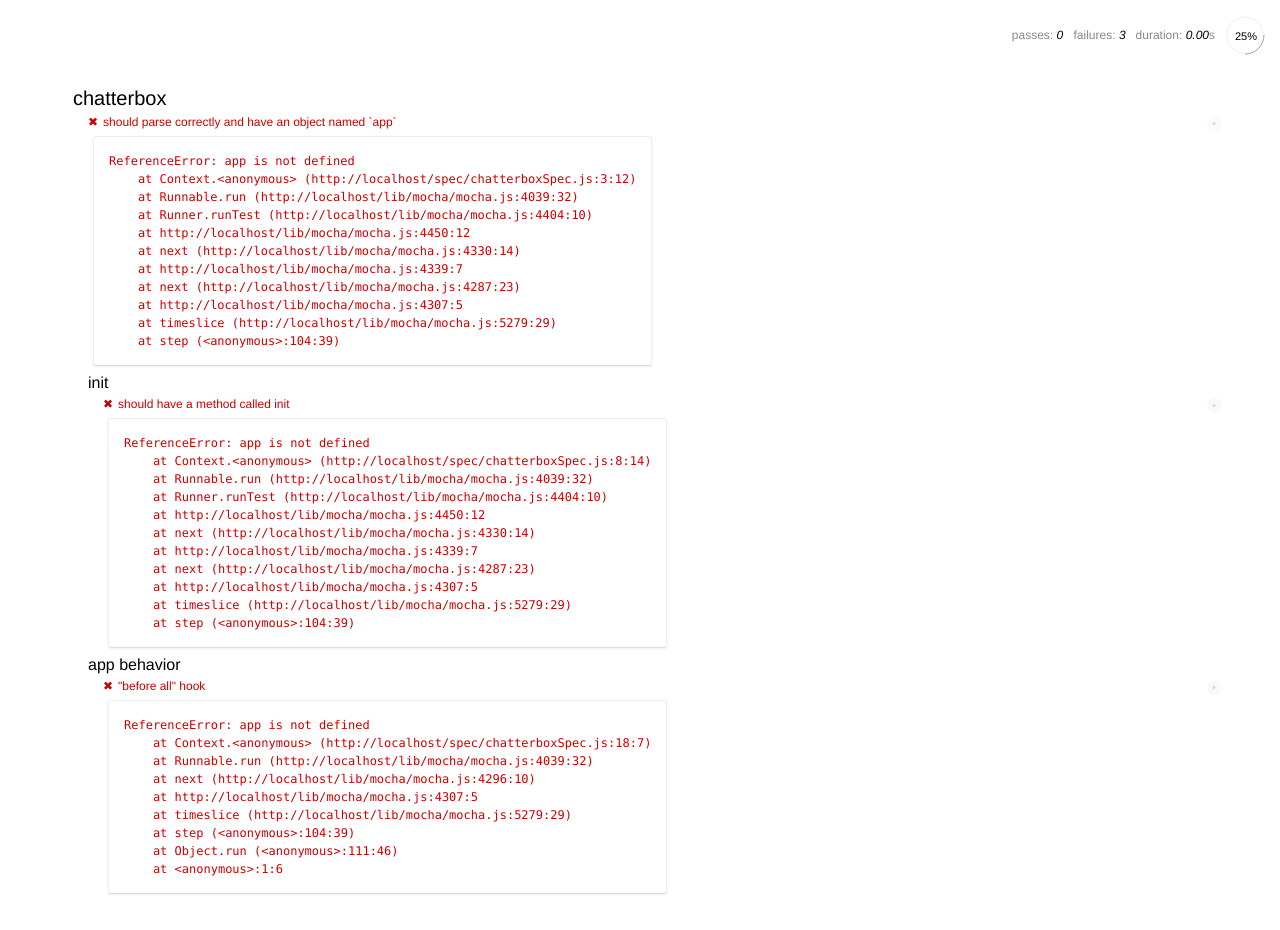
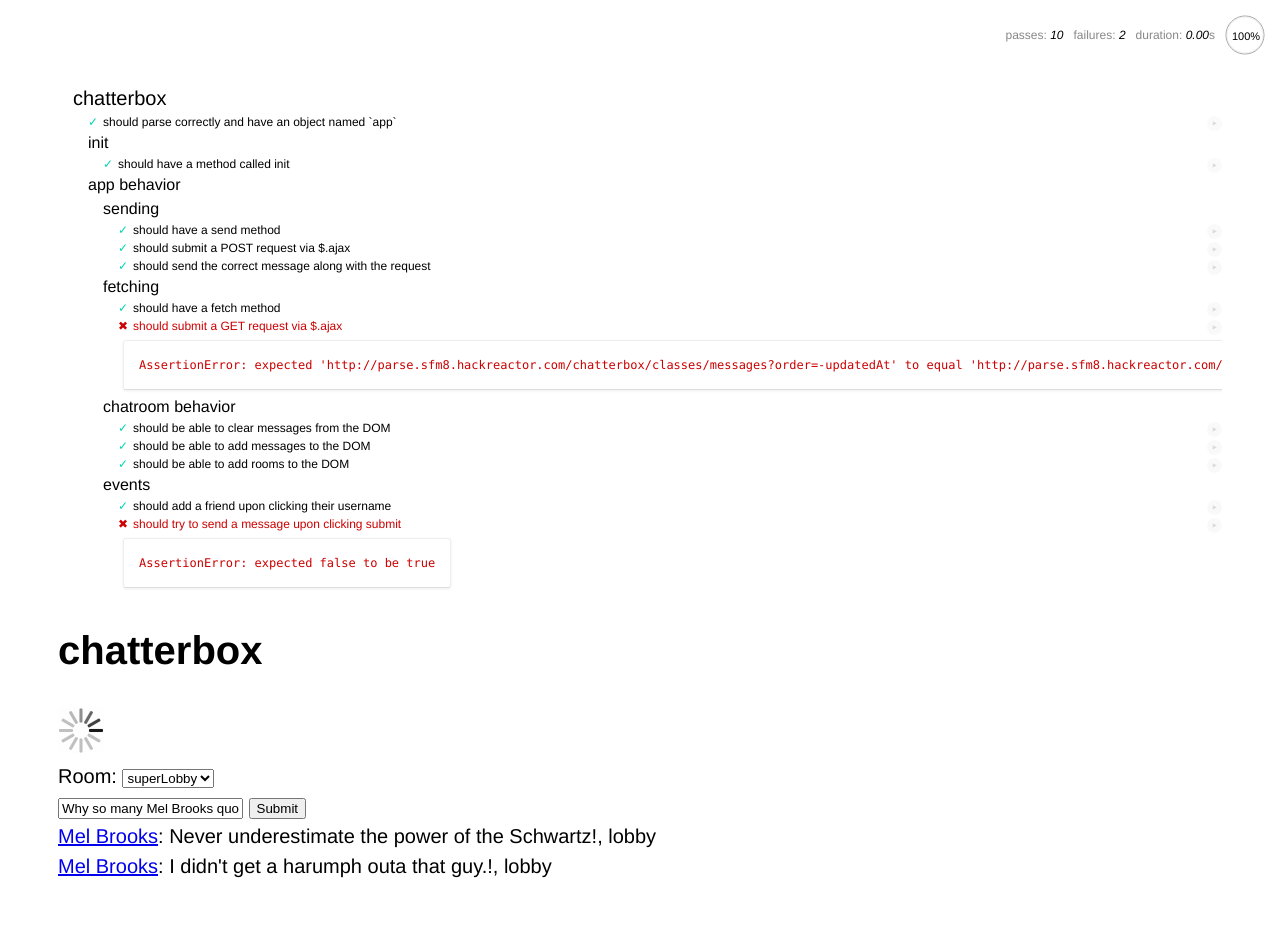
Before and after one commit to zismano/chatterbox-client, a website: page SpecRunner.html in a window 1280 px wide. Drawn offline with Linux system fonts and the light colour scheme.

Commit message:
Add methods to app object

```diff
--- a/SpecRunner.html
+++ b/SpecRunner.html
@@ -24,7 +24,7 @@
 </head>
 <body>
 <div id="mocha"></div>
-<div id="testarea" style="display: none;">
+<div id="testarea" style="">
 
   <div id="main">
     <h1>chatterbox</h1>
--- a/bower.json
+++ b/bower.json
@@ -9,7 +9,7 @@
   "private": true,
   "dependencies": {
     "backbone": "~1.1.2",
-    "underscore": "~1.7.0",
+    "underscore": "^1.8.3",
     "jquery": "~2.1.1"
   },
   "ignore": [
--- a/client/index.html
+++ b/client/index.html
@@ -6,6 +6,7 @@
     <link rel="stylesheet" href="styles/styles.css">
 
     <!-- dependencies -->
+    <script src="bower_components/underscore/underscore.js"></script>
     <script src="bower_components/jquery/dist/jquery.js"></script>
     <script>
       // YOU DO NOT NEED TO EDIT THIS CODE
@@ -17,6 +18,7 @@
         newSearch += 'username=' + (prompt('What is your name?') || 'anonymous');
         window.location.search = newSearch;
       }
+      console.log(/(&|\?)username=/.test(window.location.search));
     </script>
     <!-- your scripts -->
     <script src="env/config.js"></script>
@@ -25,8 +27,21 @@
   <body>
     <div id="main">
       <h1>chatterbox</h1>
-      <!-- Your HTML goes here! -->
+    <div class="spinner"><img src="images/spiffygif_46x46.gif"></div>
+    <div id="rooms">
+      Room:
+      <select id="roomSelect">
+      </select>
+    </div>
+    <form action="#" id="send" method="post">
+      <input type="text" name="message" id="message"/>
+      <button class="submit">Submit</button>
+    </form>
+    <button class="refresh">Refresh</button>
     </div>
     <div id="chats"></div>
+    <script>
+    app.init();
+    </script>
   </body>
 </html>
--- a/client/scripts/app.js
+++ b/client/scripts/app.js
@@ -1 +1,77 @@
-// YOUR CODE HERE:
+var app = {
+  server: 'http://parse.sfm8.hackreactor.com/chatterbox/classes/messages',
+  init: () => {
+    $('#chats').on('click', '.username', app.handleUsernameClick);
+    $('.submit').click(app.handleSubmit);
+    $('.refresh').click(()=> {
+      app.clearMessages();
+      app.fetch(app.renderMessageData);
+    });
+  },
+  send: (message) => {
+    $.ajax({
+      // This is the url you should use to communicate with the parse API server.
+      url: 'http://parse.sfm8.hackreactor.com/chatterbox/classes/messages',
+      type: 'POST',
+      data: JSON.stringify(message),
+      contentType: 'application/json',
+      success: function (data) {
+        console.log('chatterbox: Message sent');
+      },
+      error: function (data) {
+        // See: https://developer.mozilla.org/en-US/docs/Web/API/console.error
+        console.error('chatterbox: Failed to send message', data);
+      }
+    });
+  },
+  fetch: (callback) => {
+    $.ajax({
+      // This is the url you should use to communicate with the parse API server.
+      // adding order=-updateAt renders data (results) from server in descending order
+      url: 'http://parse.sfm8.hackreactor.com/chatterbox/classes/messages?order=-updatedAt',
+      type: 'GET',
+      success: callback,
+      error: function (data) {
+        // See: https://developer.mozilla.org/en-US/docs/Web/API/console.error
+        console.error('chatterbox: Failed to receive messages', data);
+      }
+    });
+  },
+  renderMessageData: (data) => {
+    for (let i = 0; i < data.results.length; i++) {
+      app.renderMessage(data.results[i]);
+    }
+  },
+  clearMessages: () => {
+    $('#chats').empty();
+  },
+  renderMessage: (message) => {
+    // {
+    //   username: 'shawndrost',
+    //   text: 'trololo',
+    //   roomname: '4chan'
+    // }
+    console.log(`${message.username}: ${message.text}`);
+    $('#chats').append(`<div class="${message.objectId}"><a href="#" class="username">${message.username}</a>:
+      ${$('<div>').text(message.text).html()}, ${message.roomname}</div>`);
+  },
+  renderRoom: (room) => {
+    $('#roomSelect').append(`<option value="${room}">${room}</option>`);
+  },
+  handleUsernameClick: () => {
+  },
+  handleSubmit: (event) => {
+    event.preventDefault();
+    var username = window.location.search;
+    username = username.split('=')[1];
+    var messageText = $('#message').val();
+    console.log(`${username}: ${messageText}`);
+    var message = {
+      username: username,
+      text: messageText,
+      roomname: 'lobby'
+    };
+    app.send(message);
+    $('#message').val('');
+  }
+};
--- a/spec/chatterboxSpec.js
+++ b/spec/chatterboxSpec.js
@@ -46,7 +46,7 @@ describe('chatterbox', function() {
         app.send(message);
         ajaxOptions = typeof $.ajax.args[0][0] === 'object' ? $.ajax.args[0][0] : $.ajax.args[0][1];
         var result = ajaxOptions.data;
-        expect(result).to.deep.equal(message);
+        expect(result).to.deep.equal(JSON.stringify(message));
         done();
       });
 
```
